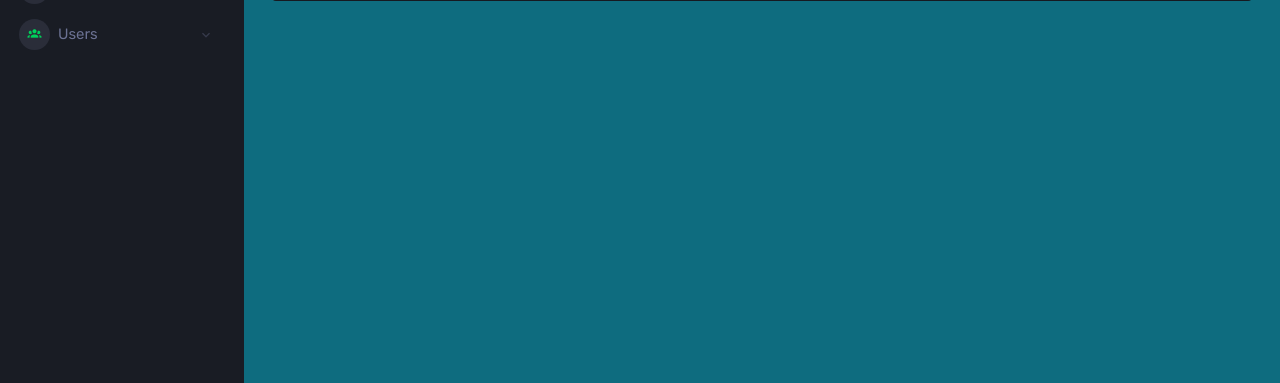
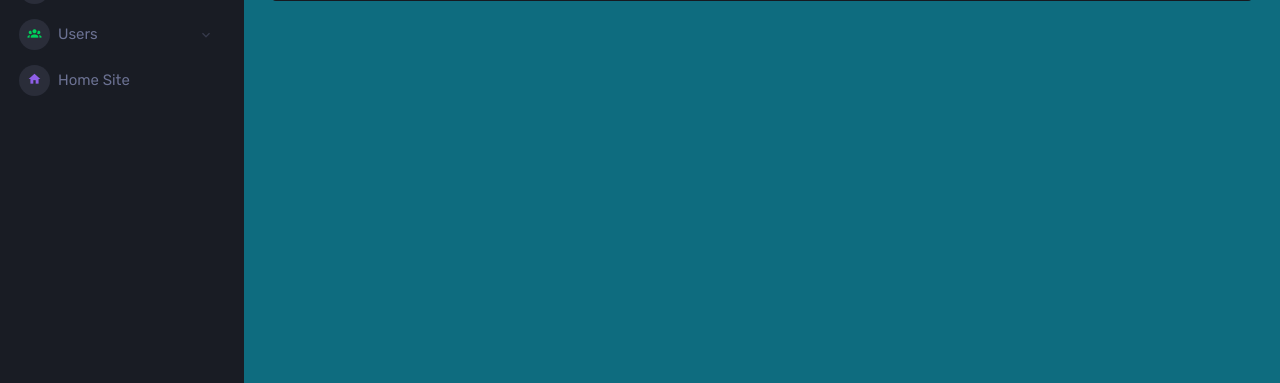
Before and after one commit to johntovor/vhms-repo, a Django app: page /admins/ in a window 1280 px wide. Shown: the part 356-739 px from the top of the page. Run offline with Django 4.2, Linux system fonts and the light colour scheme; the visitor is signed in with stand-in values (Sample User, id 1); data comes from the database, SQL or seed files in the repository; some libraries are stand-ins or nearby versions.

Commit message:
home, dashboard linked

```diff
--- a/templates/snippets/_header.html
+++ b/templates/snippets/_header.html
@@ -14,8 +14,12 @@
                 <li><a class="nav-link scrollto" href="#services">Services</a></li>
                 <li><a class="nav-link scrollto" href="#departments">Departments</a></li>
                 <li><a class="nav-link scrollto" href="#contact">Contact</a></li>
+                {% if request.user.is_authenticated %}
+                <li><a class="nav-link scrollto" href="{% url 'dashboard:dashboard' %}">Dashboard</a></li>
+                {% else %}
                 <li><a class="nav-link scrollto" href="{% url 'accounts:register-client' %}">Register</a></li>
                 <li><a class="nav-link scrollto" href="{% url 'accounts:signin' %}">Login</a></li>
+                {% endif %}
             </ul>
             <i class="bi bi-list mobile-nav-toggle"></i>
         </nav><!-- .navbar -->
--- a/templates/snippets/dashboard/_sidebar.html
+++ b/templates/snippets/dashboard/_sidebar.html
@@ -16,7 +16,7 @@
                     </div>
                     <div class="profile-name">
                         <h5 class="mb-0 font-weight-normal">{{ request.user.first_name }} {% if request.user.middle_name %}{{ request.user.middle_name }}{% endif %} {{ request.user.last_name }}</h5>
-                        <span>{% if request.user.is_admin %}Administrator{% endif %}{% if request.user.is_client %}Business Owner{% endif %}</span>
+                        <span>{% if request.user.is_admin %}Administrator{% endif %}{% if request.user.is_client %}Client{% endif %}</span>
                     </div>
                 </div>
                 <a href="#" id="profile-dropdown" data-toggle="dropdown"><i class="mdi mdi-dots-vertical"></i></a>
@@ -169,5 +169,14 @@
         </li>
         {% endif %}
 
+        <li class="nav-item menu-items">
+            <a class="nav-link" href="{% url 'core:index' %}">
+                <span class="menu-icon">
+                    <i class="mdi mdi-home"></i>
+                </span>
+                <span class="menu-title">Home Site</span>
+            </a>
+        </li>
+
     </ul>
 </nav>
```
